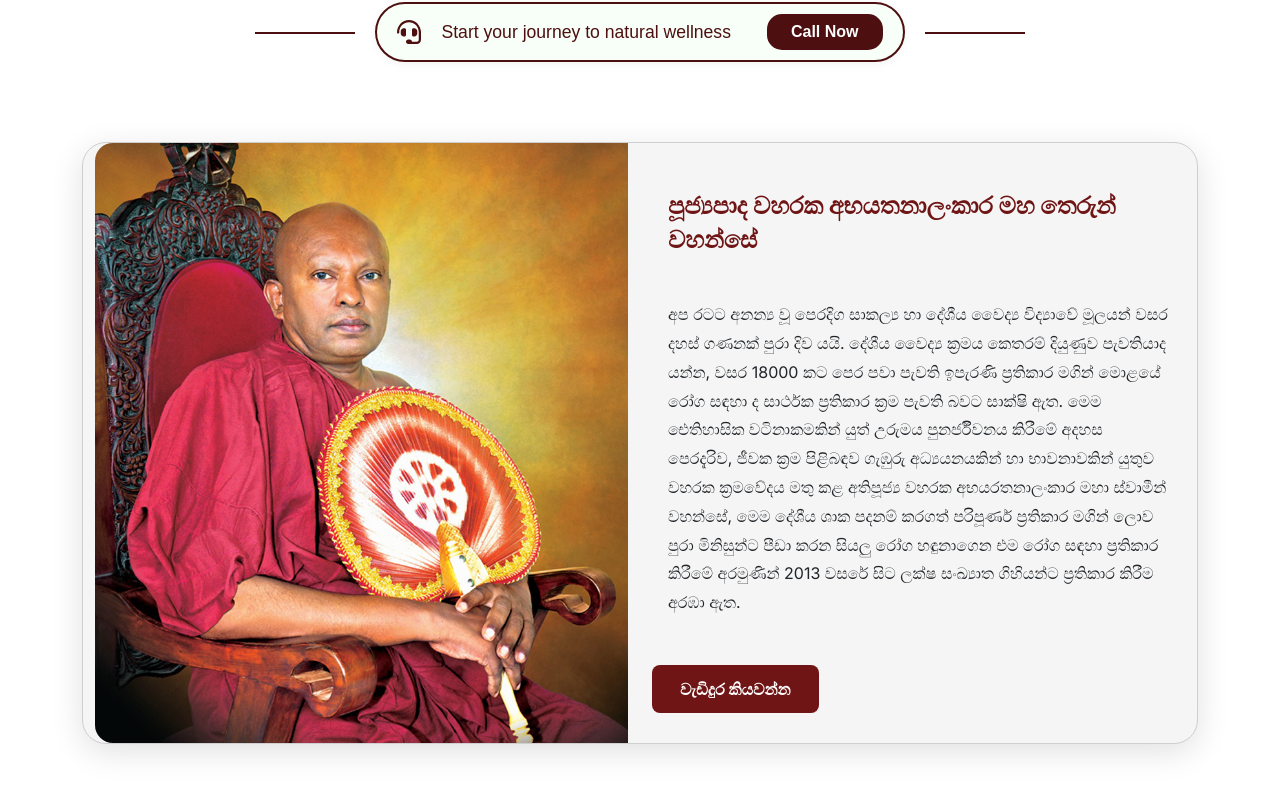
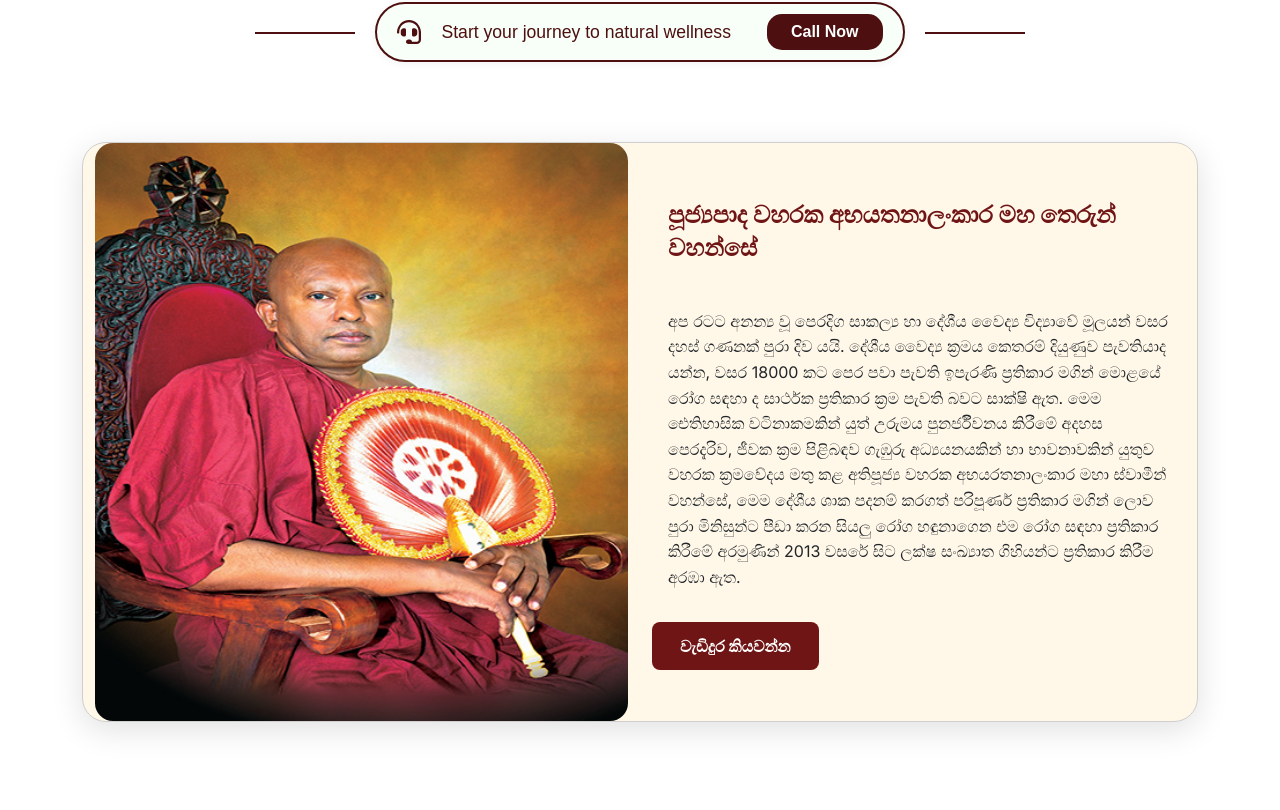
Before and after one commit to kasun-chamara/Ayur-wh, a React (Vite) app: page / in a window 1280 px wide. Shown: the part 870-1680 px from the top of the page. Built offline with nearby package versions, Linux system fonts and the light colour scheme.

Commit message:
Update 3.8

```diff
--- a/src/components/Product/Product.css
+++ b/src/components/Product/Product.css
@@ -2,38 +2,19 @@
     width: 100%;
     max-width: 1300px;
     margin: 40px auto;
-    display: flex;
     min-height: 400px;
     border-radius: 24px;
     overflow: hidden;
-    box-shadow: 0 8px 32px rgba(0,0,0,0.10);
+
     background: transparent;
-    background-color: #fff5db;
-    flex-direction: row;
-    gap: 0;
-}
-
-.product-left {
-    width: 500px;
-    min-width: 500px;
-    max-width: 500px;
-    min-height: 500px;
-    background: url('../../assets/prodcutbg.png') center center/cover no-repeat;
-    position: relative;
+    background-color: #ffffff;
     display: flex;
     align-items: center;
     justify-content: center;
-    padding: 0;
 }
 
-.product-right-single {
-    flex: 1 1 0;
-    display: flex;
-    flex-direction: column;
-    justify-content: center;
-    align-items: flex-start;
-    padding: 60px 40px;
-    height: 100%;
+.product-main-bg {
+    background: url('../../assets/productbg.png') center center/cover no-repeat;
 }
 
 /* Removed custom media query for responsiveness.
@@ -43,12 +24,12 @@
     font-size: 3rem;
     font-weight: 700;
     margin-bottom: 18px;
-    color: #701515;
+    color: #ffffff;
 }
 
 .product-description {
     font-size: 1.15rem;
-    color: #444;
+    color: #c8c8c8;
     margin-bottom: 32px;
     line-height: 1.7;
 }
@@ -201,3 +182,8 @@
   font-weight: 600;
   margin-bottom: 8px;
 }
+@media (max-width: 767.98px) {
+  .product-left {
+    display: none !important;
+  }
+}
--- a/src/components/Product/Product.jsx
+++ b/src/components/Product/Product.jsx
@@ -32,11 +32,11 @@ function Product() {
           <div className="col-12 col-md-5 d-flex p-0">
             <div className="product-left w-100"></div>
           </div>
-          {/* Content column: right on desktop, below on mobile/tablet */}
-          <div className="col-12 col-md-7 d-flex align-items-center p-0">
-            <div className="product-right product-right-single w-100">
-              <h1 className="product-topic">Our Products</h1>
-              <p className="product-description">
+         <div className="container mt-5">
+  <div className="product-main-container product-main-bg d-flex justify-content-center align-items-center">
+    <div className="product-main-content text-center">
+      <h1 className="product-topic m-3">Our Products</h1>
+      <p className="product-description m-3">
         The Indigenous Medicine of Sri Lanka or "Hela Wedakama" as it is known is Sri
         Lanka’s unique centuries old heritage of a series of ancient indigenous medical
         practices passed down from one generation to the next. While some ancient
@@ -46,7 +46,8 @@ function Product() {
         world to have pioneered the establishment of systematic hospitals solely based
         on Hela Wedakama.
       </p>
-              <button className="product-buy-btn">Buy Product</button>
+      <button className="product-buy-btn m-3">Buy Product</button>
+    </div>
   </div>
 </div>
         </div>
--- a/src/components/Profile/Profile.css
+++ b/src/components/Profile/Profile.css
@@ -1,25 +1,44 @@
 .profile-row-simple {
-  background: #f5f5f5;
+  background: #fff8e9;
   border-radius: 24px;
   box-shadow: 0 8px 32px rgba(0,0,0,0.12);
   border: 1px solid #cfcfcf;
+  margin: 80px auto;
+  max-width: 1300px;
+  width: 100%;
+  /* Remove display: flex; */
+  /* Remove flex-wrap: wrap; */
+  /* Remove align-items: stretch; */
+}
 
-  margin: 80px auto;
-  max-width: 1300px;   /* Main div width */
-  width: 100%;
-  display: flex;
-  flex-wrap: wrap;
-  align-items: stretch;
+/* Responsive adjustments */
+@media (max-width: 767.98px) {
+  .profile-row-simple {
+    padding: 8px 0;
+    max-width: 100%;
+    text-align: center;
+  }
+  .profile-img-simple {
+    max-height: 180px;
+
+  }
+  .profile-title-right,
+  .profile-description {
+    text-align: center !important;
+    align-items: center;
+    justify-content: center;
+  }
 }
 
 .profile-img-simple {
-  border-radius: 18px 0px 0px 18px;
+  border-radius: 18px;
   object-fit: cover;
   width: 100%;
   height: 100%;
   max-width: none;
-  max-height: 600px;
+  max-height: 400px;
   min-height: 120px;
+  margin-bottom: 50px;
 }
 
 .profile-title-right {
@@ -32,8 +51,8 @@
 
 .profile-description {
   font-size: 1rem;
-  margin-bottom: 32px;
-  line-height: 1.8;
+  margin-bottom: 16px;
+  line-height: 1.6;
 }
 
 .profile-readmore-btn {
@@ -47,23 +66,15 @@
   font-weight: 600;
   cursor: pointer;
   transition: background 0.2s;
+  margin-bottom: 12px;
+
 }
 
 .profile-readmore-btn:hover {
   background-color: #4d0f0f;
 }
 
-/* Responsive adjustments */
-@media (max-width: 767.98px) {
-  .profile-row-simple {
-    flex-direction: column;
-    padding: 8px 0;
-    max-width: 100%;
-  }
-  .profile-img-simple {
-    max-height: 180px;
-  }
-}
+
 
 .modal-overlay {
   position: fixed;
@@ -120,14 +131,46 @@
   justify-content: center;
 }
 
-/* Responsive adjustments */
-@media (max-width: 900px) {
-  .modal-content, .fp-iframe {
-    width: 90vw;
-    max-width: 98vw;
+@media (min-width: 768px) and (max-width: 991.98px) {
+  .profile-row-simple {
+    flex-direction: column !important;
+    display: flex !important;
   }
-  .fp-iframe {
-    height: 40vh;
-    max-height: 40vh;
+  .profile-row-simple > .col-12 {
+    width: 100% !important;
+    max-width: 100% !important;
   }
 }
+
+@media (min-width: 992px) {
+  .profile-row-simple {
+    height: 580px; /* Match the image max-height */
+    min-height: 580px;
+    align-items: stretch !important;
+    display: flex !important;
+  }
+  .profile-img-simple {
+    height: 100% !important;
+    max-height: 580px;
+    object-fit: cover;
+    margin-bottom: 0;
+
+  }
+  .profile-row-simple > .col-12,
+  .profile-row-simple > .col-lg-6 {
+    height: 100%;
+    display: flex;
+    flex-direction: column;
+    justify-content: center;
+  }
+}
+
+@media (max-width: 767.98px) {
+  .profile-readmore-btn {
+    display: block;
+    margin-left: auto;
+    margin-right: auto;
+    align-self: center;
+    text-align: center;
+  }
+}
--- a/src/components/Profile/Profile.jsx
+++ b/src/components/Profile/Profile.jsx
@@ -10,17 +10,18 @@ const Profile = () => {
 
   return (
     <div className="container">
-      <div className="row profile-row-simple align-items-center">
+      <div className="row profile-row-simple align-items-stretch">
         {/* Image column */}
-        <div className="col-12 col-md-6 d-flex justify-content-center">
+        <div className="col-12 col-md-12 col-lg-6 d-flex justify-content-center h-100">
           <img
             src={theroImg}
             alt="වහරක අභයතනාලංකාර මහ තෙරුන් වහන්සේ"
             className="profile-img-simple"
+            style={{ maxHeight: 580, height: "100%", objectFit: "cover" }}
           />
         </div>
         {/* Content column */}
-        <div className="col-12 col-md-6 d-flex flex-column justify-content-center">
+        <div className="col-12 col-md-12 col-lg-6 d-flex flex-column justify-content-center h-100">
           <h2 className="profile-title-right p-3">
             පූජ්‍යපාද වහරක අභයතනාලංකාර මහ තෙරුන් වහන්සේ
           </h2>
```
Also changed, not shown: src/assets/productbg.png (added), src/assets/profileimg-lf.png. Lines whose indentation alone changed are shown as unchanged.
